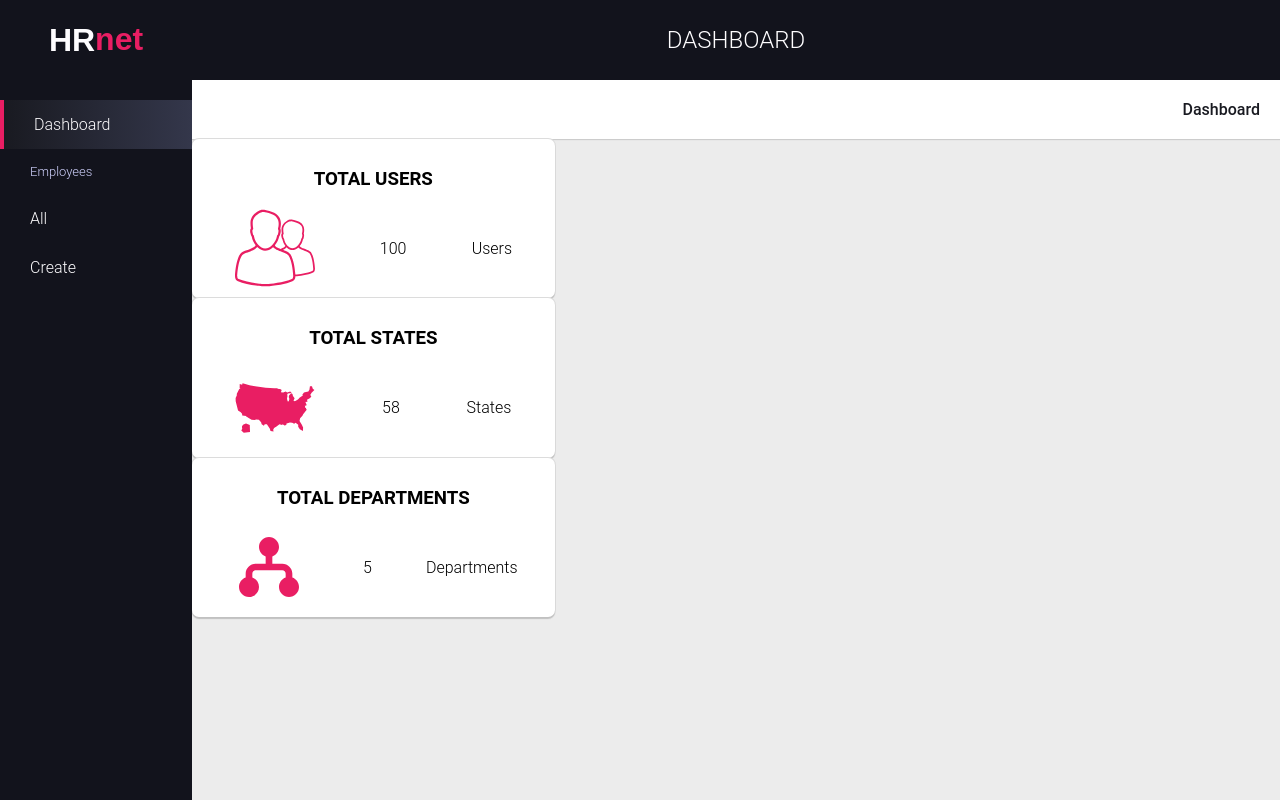
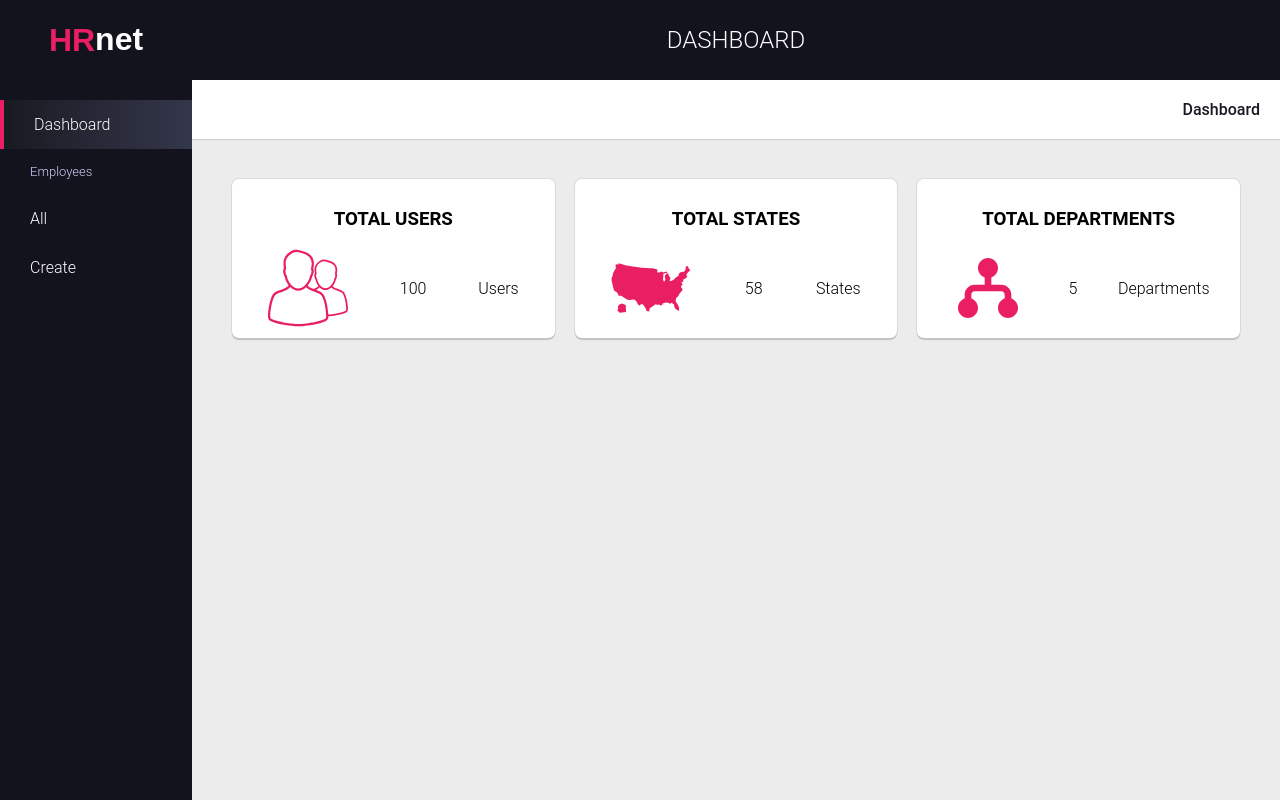
Before and after one commit to Loutani/dark-admin-dashboard, a React (Create React App) app: page / in a window 1280 px wide. Built offline with nearby package versions, Linux system fonts and the light colour scheme.

Commit message:
integrate the darshboard global styles

```diff
--- a/src/app.css
+++ b/src/app.css
@@ -60,3 +60,16 @@ li {
 .top-15 {
     top: 15px;
 }
+
+/* new */
+
+.dashboard-container {
+    padding: 20px;
+    margin: 20px;
+    border-radius: 10px;
+}
+
+.total-container {
+    display: flex;
+    gap: 20px;
+}
```
